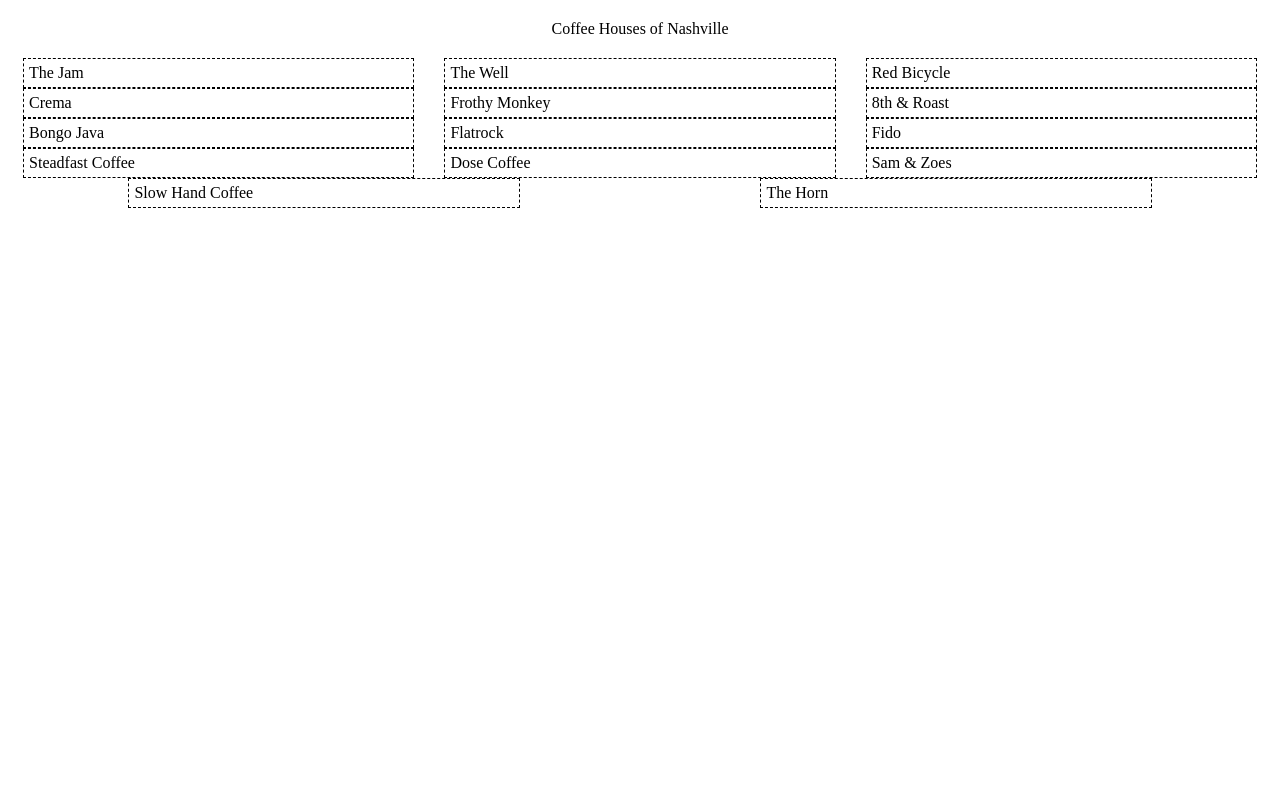
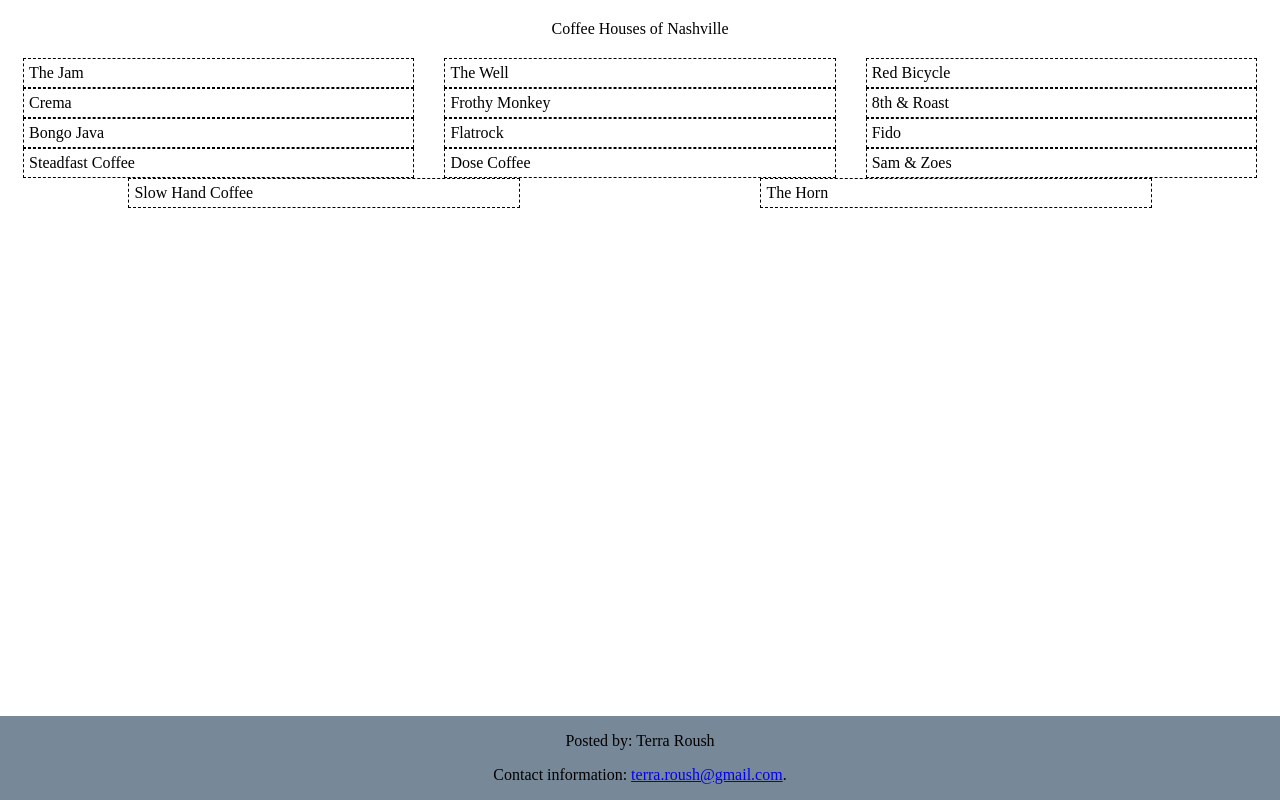
Before and after one commit to terraroush/practice, a plain HTML site: page index.html in a window 1280 px wide. Drawn offline with Linux system fonts and the light colour scheme.

Commit message:
added footer and styling

```diff
--- a/index.html
+++ b/index.html
@@ -25,5 +25,10 @@
       <section class="shop">Slow Hand Coffee</section>
       <section class="shop">The Horn</section>
     </article>
+    <footer class="footer">
+        <p>Posted by: Terra Roush</p>
+  <p>Contact information: <a href="mailto:terra.roush@gmail.com">
+  terra.roush@gmail.com</a>.</p>
+    </footer>
   </body>
 </html>
--- a/main.css
+++ b/main.css
@@ -18,3 +18,12 @@
   margin: auto;
 
 }
+
+.footer {
+    position: fixed;
+    left: 0;
+    bottom: 0;
+    width: 100%;
+    background-color: lightslategray;
+    text-align: center;
+  }
```
